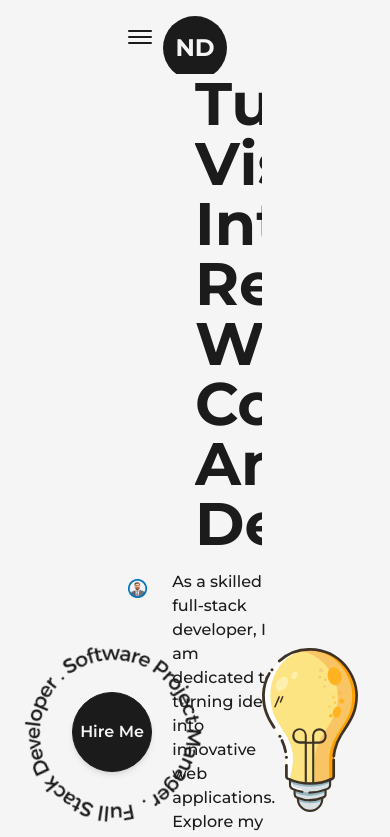
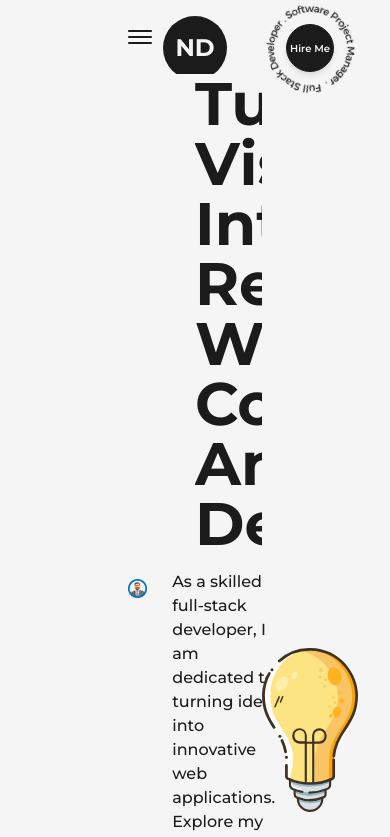
Before and after one commit to Metaverse-Nabeel/portfolio_next_JS, a Next.js app: page / in a window 390 px wide. Shown: the top 837 px of the page. Built offline with nearby package versions, Linux system fonts and the light colour scheme.

Commit message:
Hire me button made responsive

```diff
--- a/src/components/HireMe.jsx
+++ b/src/components/HireMe.jsx
@@ -4,14 +4,14 @@
 
 const HireMe = () => {
   return (
-    <div className="fixed left-4 bottom-4 flex items-center justify-center overflow-hidden">
-      <div className="w-48 h-auto flex items-center justify-center relative">
+    <div className="fixed left-4 bottom-4 flex items-center justify-center overflow-hidden md:right-8 md:left-auto md:top-0 md:bottom-auto md:absolute">
+      <div className="w-48 h-auto flex items-center justify-center relative md:w-24">
         <CircularText
           className={"fill-dark animate-spin-slow dark:fill-light"}
         />
         <Link
           href="mailto:nabeelahmed3129@gmail.com"
-          className="flex items-center justify-center absolute left-1/2 top-1/2 -translate-x-1/2 -translate-y-1/2 bg-dark text-light shadow-md border boder-solid border-dark w-20 h-20 rounded-full font-semibold hover:bg-light hover:text-dark dark:bg-light dark:text-dark"
+          className="flex items-center justify-center absolute left-1/2 top-1/2 -translate-x-1/2 -translate-y-1/2 bg-dark text-light shadow-md border boder-solid border-dark w-20 h-20 rounded-full font-semibold hover:bg-light hover:text-dark dark:bg-light dark:text-dark hover:dark:bg-dark hover:dark:text-light hover:dark:border-light md:h-12 md:w-12 md:text-[10px]"
         >
           {" "}
           Hire Me
```
